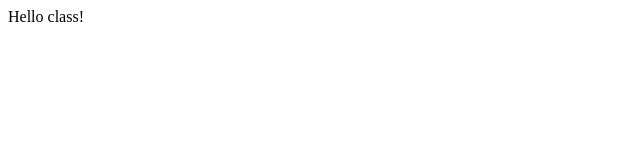
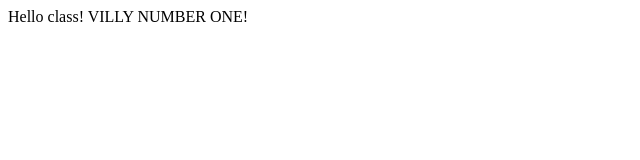
Before and after one commit to RuloKEA/myGitProject, a plain HTML site: page index.html in a window 1280 px wide. Shown: the whole page, without its empty margins (0-640 px from the left). Drawn offline with Linux system fonts and the light colour scheme.

Commit message:
add my name

```diff
--- a/index.html
+++ b/index.html
@@ -4,5 +4,6 @@
 </head>
 <body>
  Hello class!
+VILLY NUMBER ONE!
 </body>
 </html>
```
